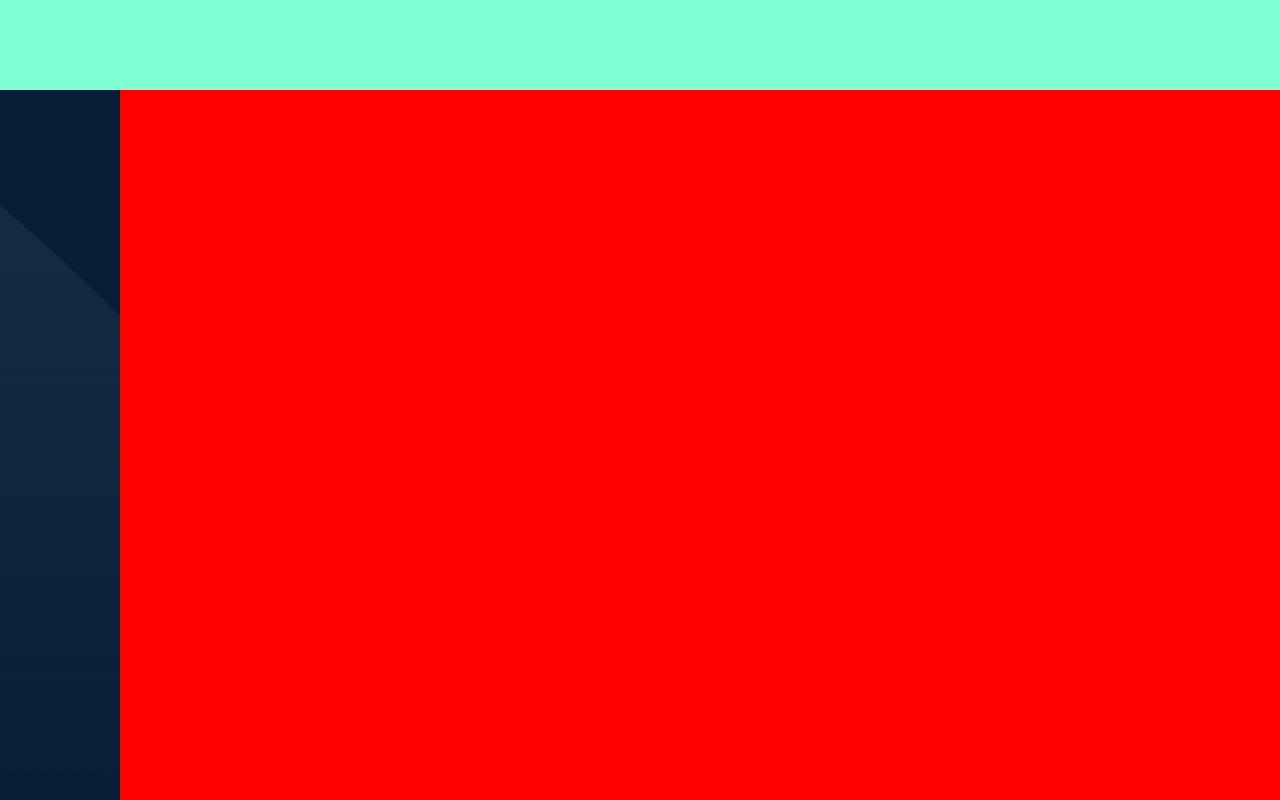
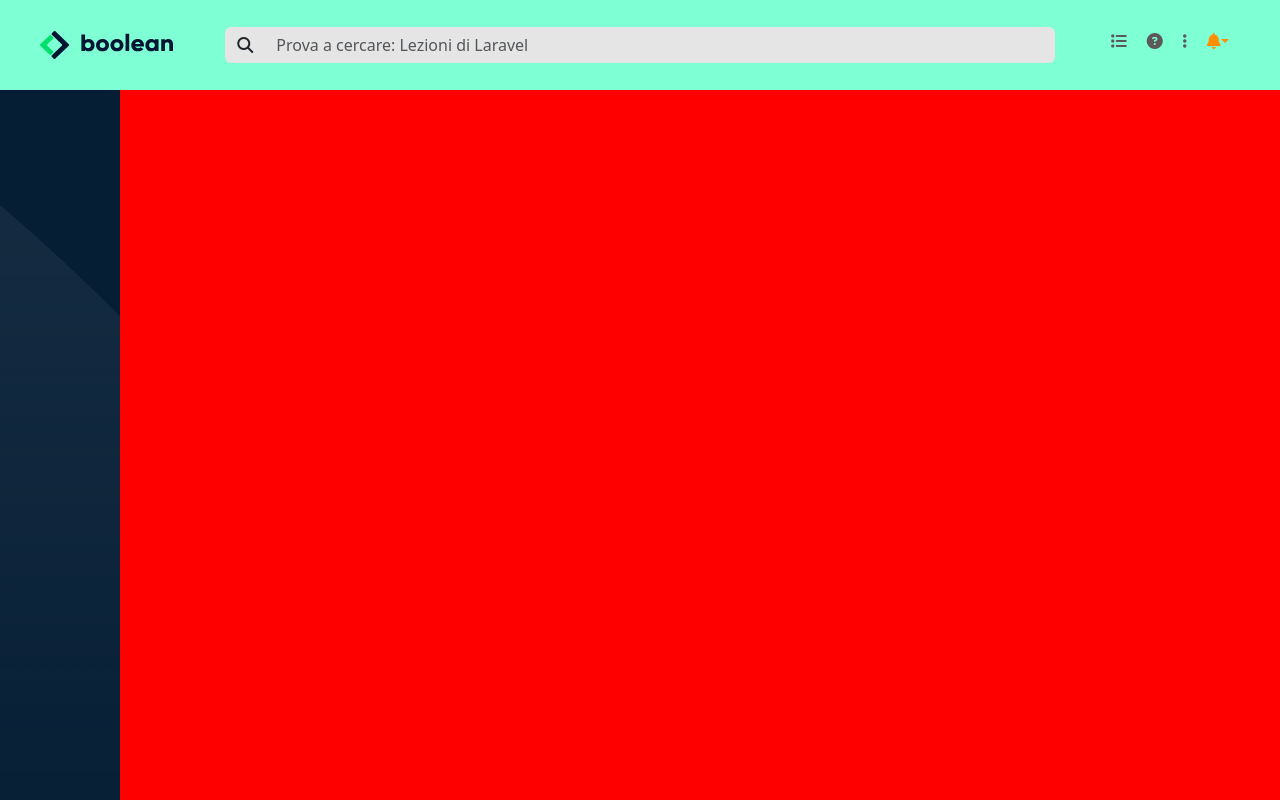
Before and after one commit to simone-danzeri/html-css-bootstrap-dashboard, a plain HTML site: page index.html in a window 1280 px wide. Drawn offline with nearby package versions, Linux system fonts and the light colour scheme.

Commit message:
feat: add header responsive

```diff
--- a/index.html
+++ b/index.html
@@ -13,8 +13,36 @@
     <title>Dashboard</title>
 </head>
 <body>
-    <header>
-
+    <header class="container-fluid">
+            <div class="row h-100">
+                <div class="col-2 d-flex text-center align-items-center justify-content-center"> <!-- Colonna con i loghi-->
+                    <img class="ms-mobile-logo" src="./img/mobile-logo.png" alt="">
+                    <img class="ms-full-logo" src="./img/logo.svg" alt="">
+                </div>
+                <div class="col-8 d-flex align-items-center">
+                    <div class="input-group">
+                        <span class="input-group-text ms-search" id="basic-addon1"><i class="fa-solid fa-magnifying-glass"></i></span>
+                        <input type="text" class="form-control ms-search" placeholder="Prova a cercare: Lezioni di Laravel" aria-label="Username" aria-describedby="basic-addon1">
+                      </div>
+                </div>
+                <div class="col-2 d-flex align-items-center">
+                    <ul class="d-flex align-items-center pt-2">
+                        <li class="d-none d-lg-block"><i class="fa-solid fa-list"></i></li>
+                        <li class="d-none d-lg-block"><i class="fa-solid fa-circle-question"></i></li>
+                        <li class="d-none d-lg-block"><i class="fa-solid fa-ellipsis-vertical"></i></li>
+                        <li class="ms-yellow-text">
+                            <div class="dropdown">
+                                <i class="fa-solid fa-bell dropdown-toggle" role="button" data-bs-toggle="dropdown" aria-expanded="false"></i>
+                            <ul class="dropdown-menu">
+                              <li><a class="dropdown-item" href="#">Action</a></li>
+                              <li><a class="dropdown-item" href="#">Another action</a></li>
+                              <li><a class="dropdown-item" href="#">Something else here</a></li>
+                            </ul>
+                            </div>
+                        </li>
+                    </ul>
+                </div>
+            </div>
     </header>
 
     <div class="ms-wrapper d-flex">
--- a/style.css
+++ b/style.css
@@ -1,3 +1,11 @@
+/*---------------
+    GENERAL
+---------------*/
+
+img{
+    max-width: 100%;
+}
+
 /*---------------
     HEADER
 ---------------*/
@@ -7,6 +15,38 @@ header{
     background-color: aquamarine;
 }
 
+.ms-mobile-logo{
+    max-width: 50px;
+}
+
+.ms-full-logo{
+    display: none;
+}
+
+.ms-form-width{
+    max-width: 700px;
+}
+
+.ms-bg-lightgrey{
+    background-color: #e5e5e5;
+}
+
+.ms-search{
+    border: 0;
+    background-color: #E5E5E5;
+}
+header ul{
+    list-style: none;
+    gap: 20px;
+}
+
+header ul li{
+    color: #5b5858;
+}
+
+.ms-yellow-text{
+    color: #ff8f00;
+}
 /*---------------
     WRAPPER
 ---------------*/
@@ -35,3 +75,39 @@ main{
     background-color: red;
     flex-grow: 1;
 }
+
+/*---------------
+    RESPONSIVE
+---------------*/
+
+/*--------- SM ---------*/
+
+@media screen and (min-width: 576px) {
+
+}
+
+/*--------- MD ---------*/
+
+@media screen and (min-width: 768px) {
+
+}
+
+/*--------- LG ---------*/
+
+@media screen and (min-width: 992px) {
+
+    .ms-mobile-logo{
+        display: none;
+    }
+
+    .ms-full-logo{
+        display: block;
+    }
+
+}
+
+/*--------- XL ---------*/
+
+@media screen and (min-width: 1200px) {
+
+}
```
Also changed, not shown: test.html (+11 -0 lines).
